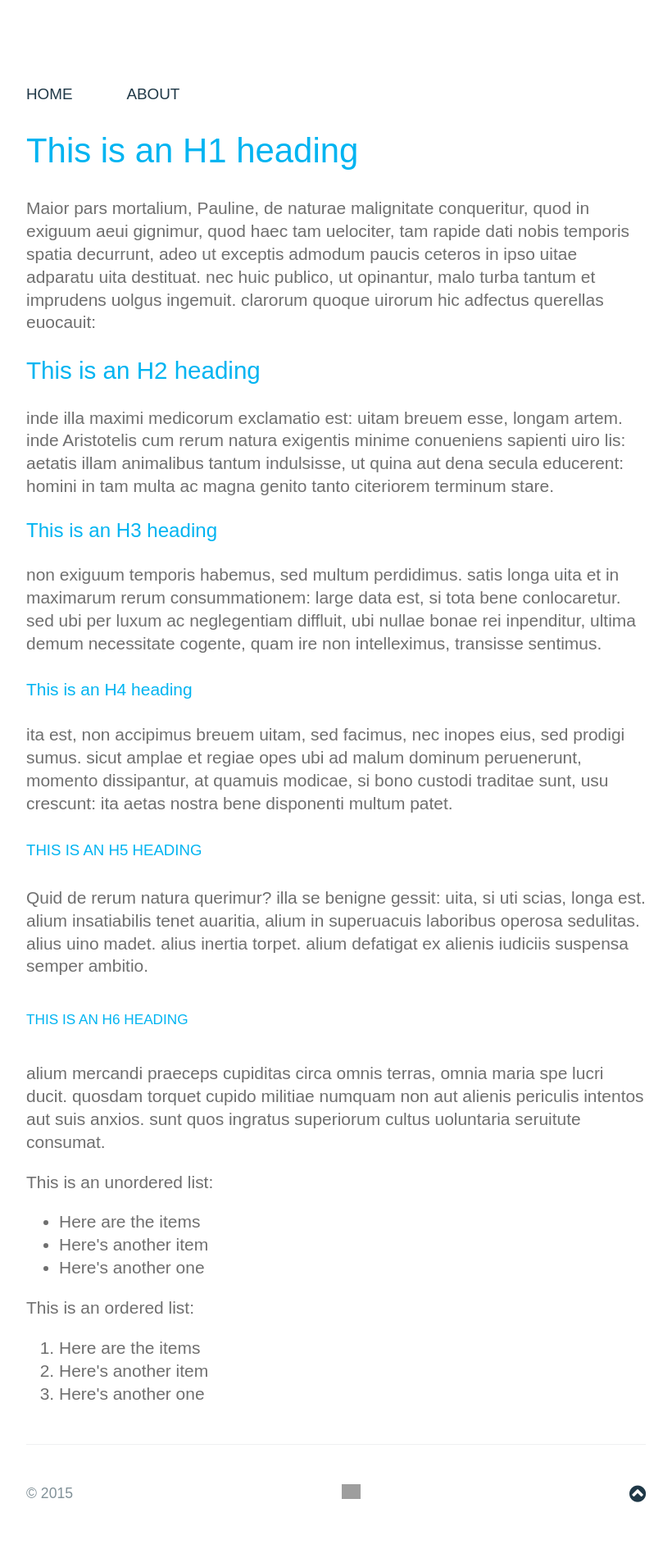
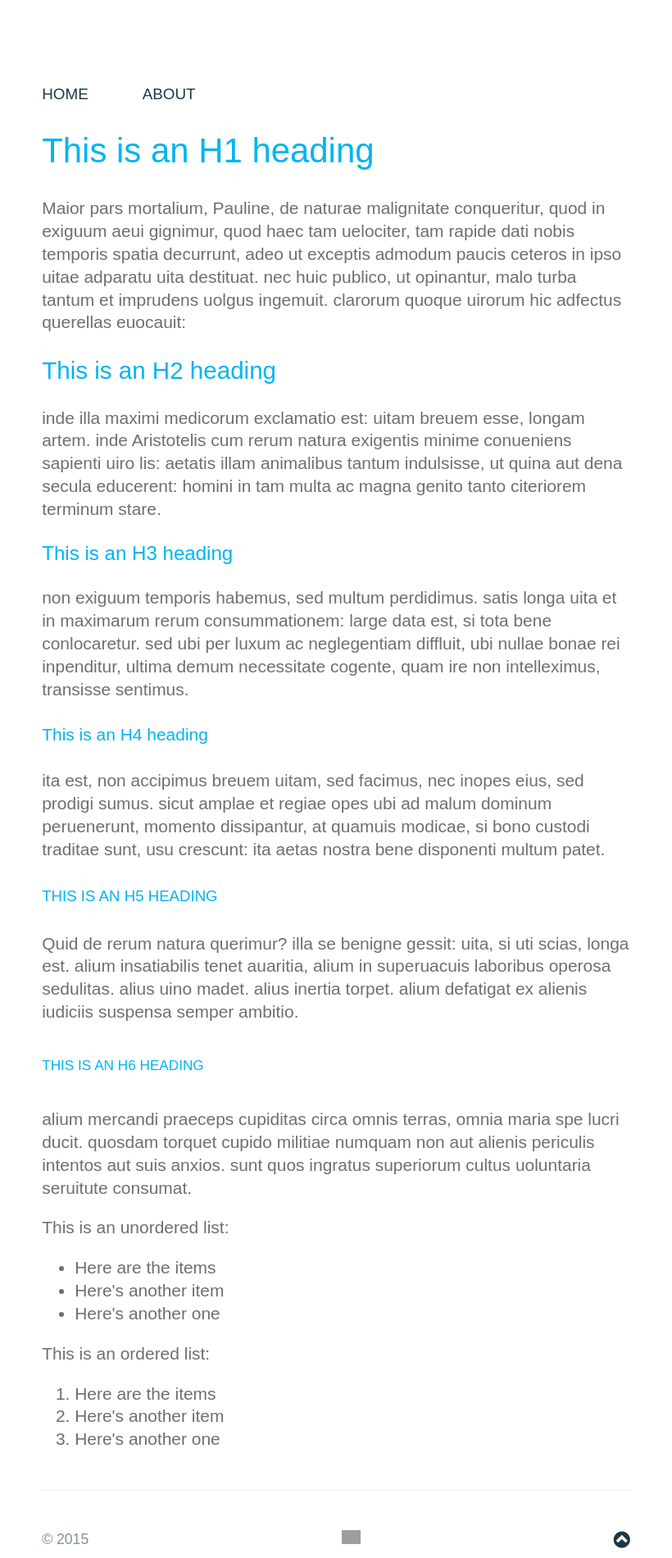
Before and after one commit to arcions/arcions.github.io, a Jekyll site: the page built from index.html, in a window 1280 px wide. Shown: the part 429-2329 px from the top of the page at 82% size, without its empty margins (230-1050 px from the left). Built offline with Jekyll 4.4.1, drawn with Linux system fonts in a browser that asks for light colours; nearby versions of some CDN libraries; some web fonts are replaced; Markdown is read by kramdown in place of the engine named in the settings; grey boxes are pictures that could not be loaded.

Commit message:
Update main.css

```diff
--- a/stylesheets/main.css
+++ b/stylesheets/main.css
@@ -3,7 +3,7 @@
 }
 
 body {
-  width:70%;
+  width:67%;
   padding:0px 70px 70px;
   margin-left:auto;
   margin-right:auto;
```
